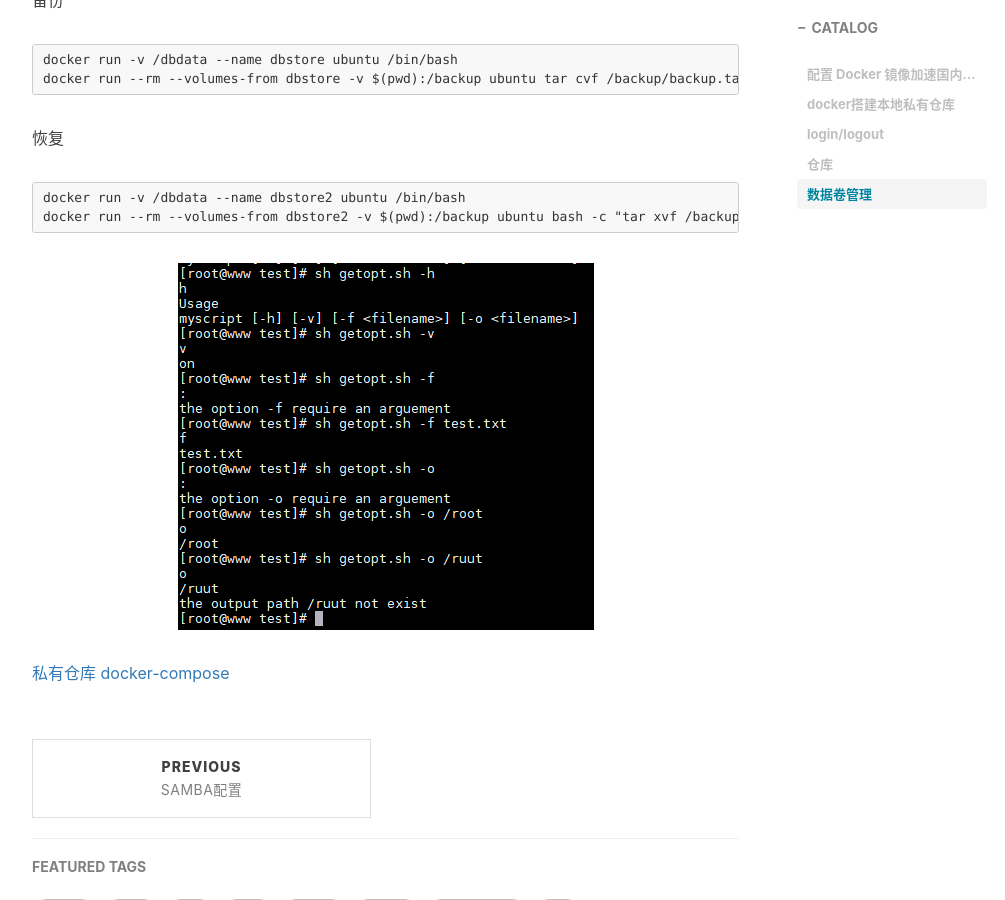
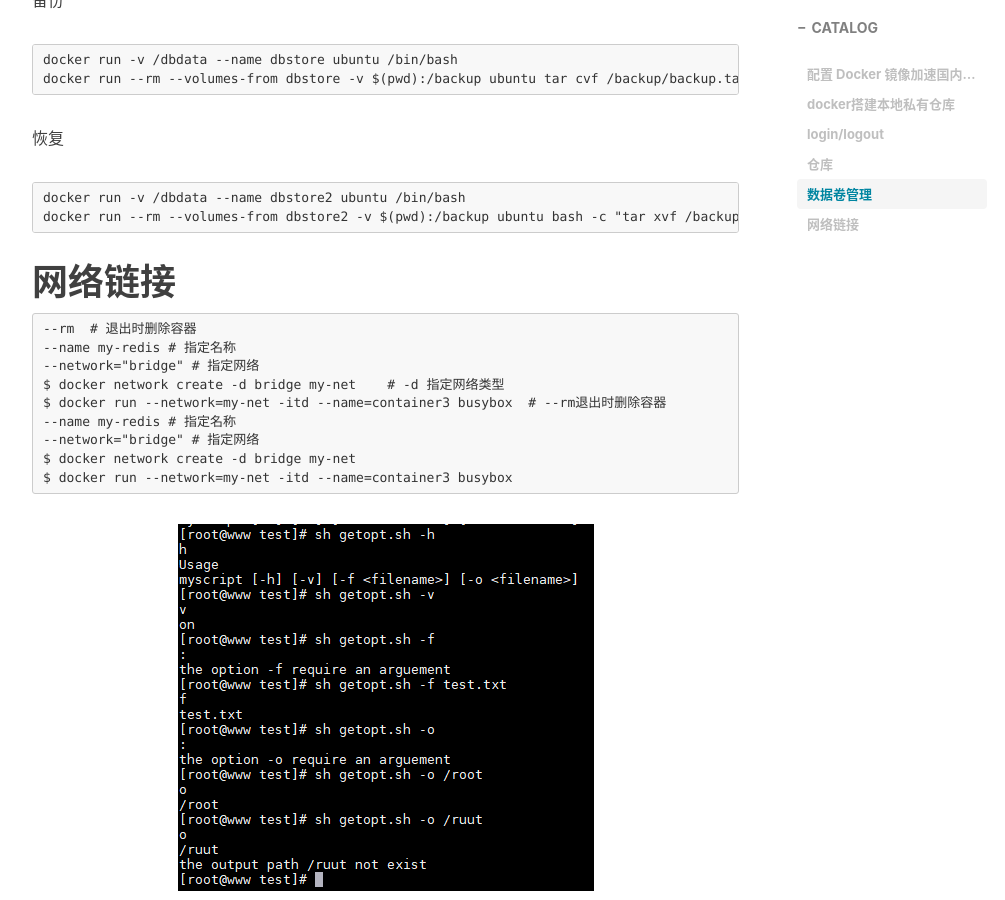
Before and after one commit to handerfly/handerfly.github.io, a Jekyll site: the page built from _posts/2019-10-01-docker总结.md, in a window 1280 px wide and 900 px high, scrolled down 4818 px. Shown: the whole window, without its empty margins (233-1238 px from the left). Built offline with Jekyll 4.4.1, drawn with Linux system fonts in a browser that asks for light colours; nearby versions of some CDN libraries; comment, search, counter and statistics services are not loaded.

Commit message:
Update 2019-10-01-docker总结.md

````diff
--- a/_posts/2019-10-01-docker总结.md
+++ b/_posts/2019-10-01-docker总结.md
@@ -193,8 +193,18 @@ docker run --rm --volumes-from dbstore2 -v $(pwd):/backup ubuntu bash -c "tar xv
 ```
 
 
-
-
+# 网络链接
+```
+--rm  # 退出时删除容器
+--name my-redis # 指定名称
+--network="bridge" # 指定网络
+$ docker network create -d bridge my-net    # -d 指定网络类型
+$ docker run --network=my-net -itd --name=container3 busybox  # --rm退出时删除容器
+--name my-redis # 指定名称
+--network="bridge" # 指定网络
+$ docker network create -d bridge my-net
+$ docker run --network=my-net -itd --name=container3 busybox
+```
 
 
 
````
